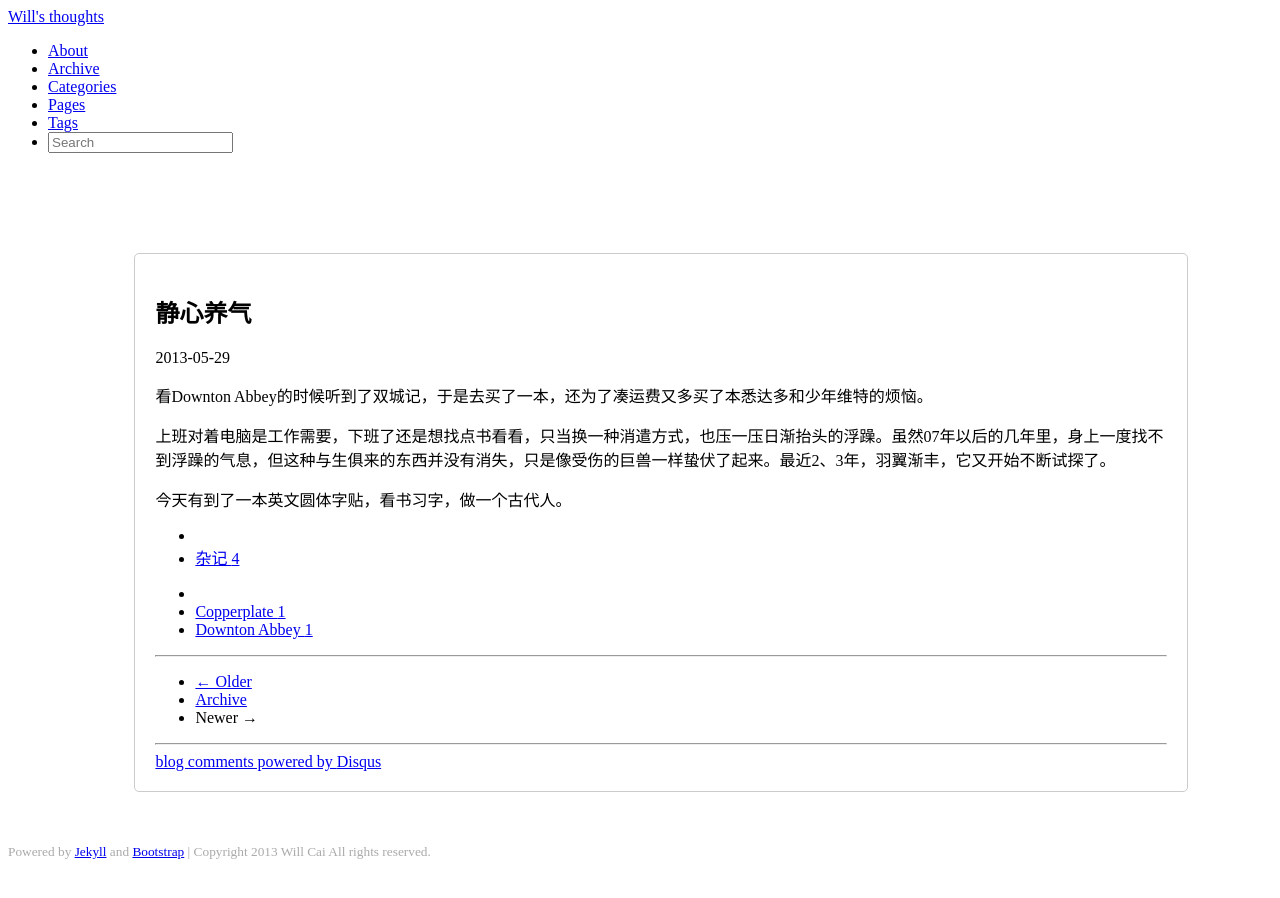
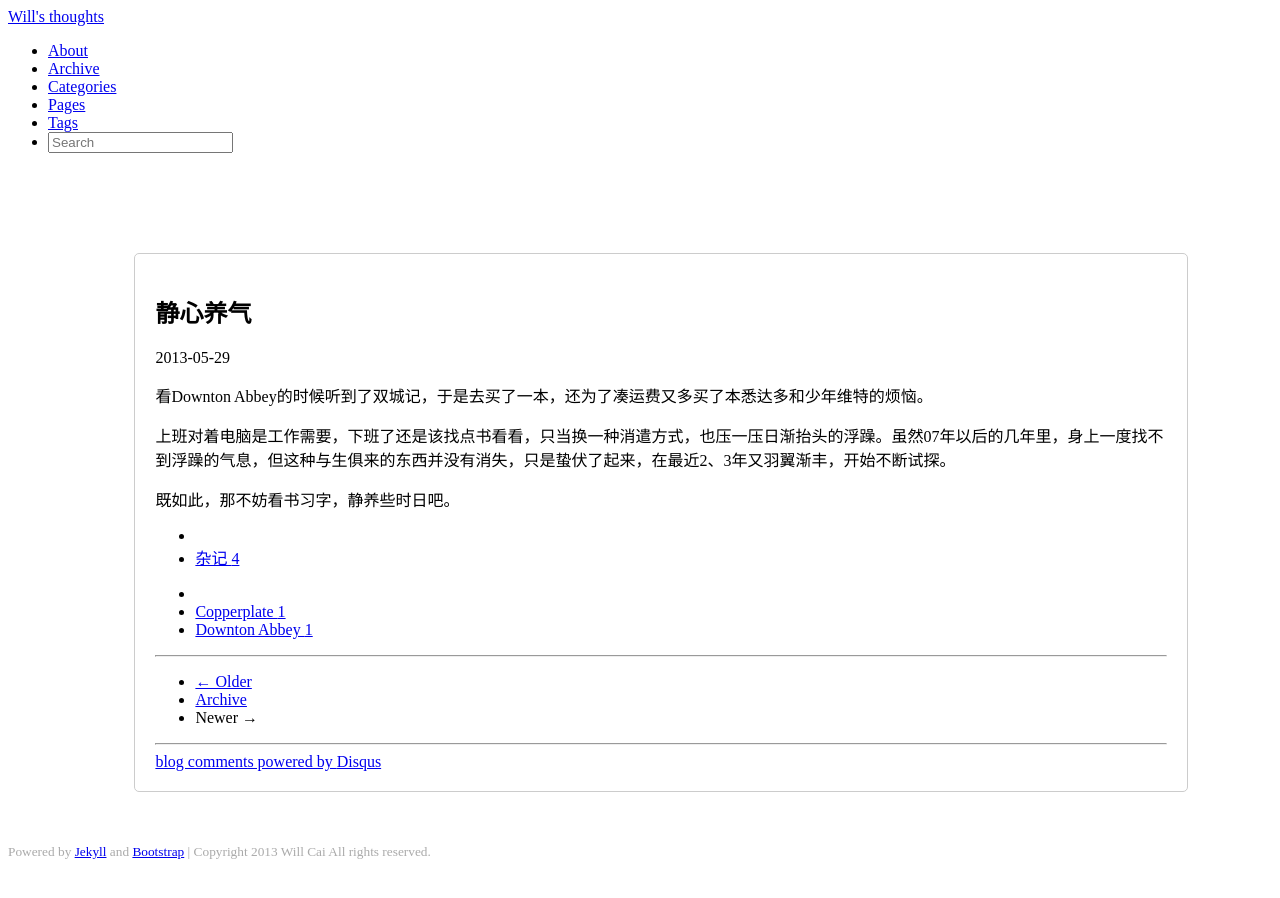
Before and after one commit to hantconny/hantconny.github.io, a Jekyll site: the page built from _posts/core-samples/2013-05-29-copperplate.md, in a window 1280 px wide. Built offline with Jekyll 4.4.1, drawn with Linux system fonts in a browser that asks for light colours; nearby versions of some CDN libraries; library files that are not in the unit come from our copies; comment, search, counter and statistics services are not loaded.

Commit message:
modify post

```diff
--- a/_posts/core-samples/2013-05-29-copperplate.md
+++ b/_posts/core-samples/2013-05-29-copperplate.md
@@ -9,6 +9,6 @@ description : 看书习字，做一个古代人
 
 看Downton Abbey的时候听到了双城记，于是去买了一本，还为了凑运费又多买了本悉达多和少年维特的烦恼。
 
-上班对着电脑是工作需要，下班了还是想找点书看看，只当换一种消遣方式，也压一压日渐抬头的浮躁。虽然07年以后的几年里，身上一度找不到浮躁的气息，但这种与生俱来的东西并没有消失，只是像受伤的巨兽一样蛰伏了起来。最近2、3年，羽翼渐丰，它又开始不断试探了。
+上班对着电脑是工作需要，下班了还是该找点书看看，只当换一种消遣方式，也压一压日渐抬头的浮躁。虽然07年以后的几年里，身上一度找不到浮躁的气息，但这种与生俱来的东西并没有消失，只是蛰伏了起来，在最近2、3年又羽翼渐丰，开始不断试探。
 
-今天有到了一本英文圆体字贴，看书习字，做一个古代人。
+既如此，那不妨看书习字，静养些时日吧。
```
